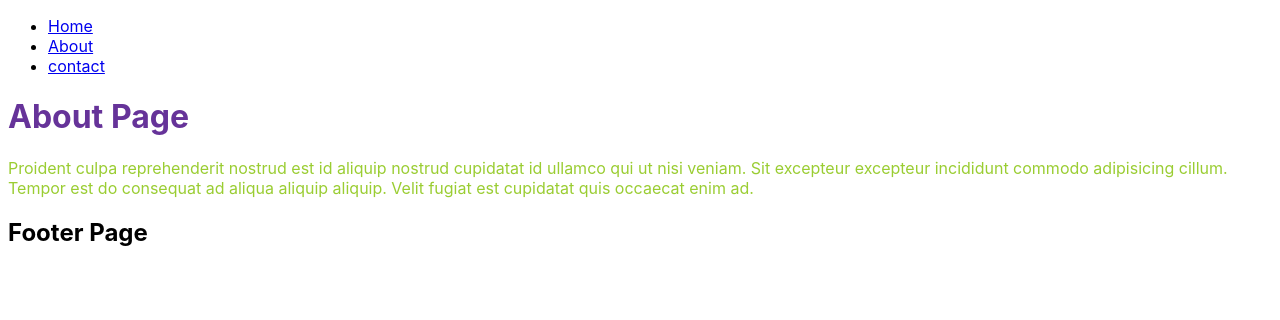
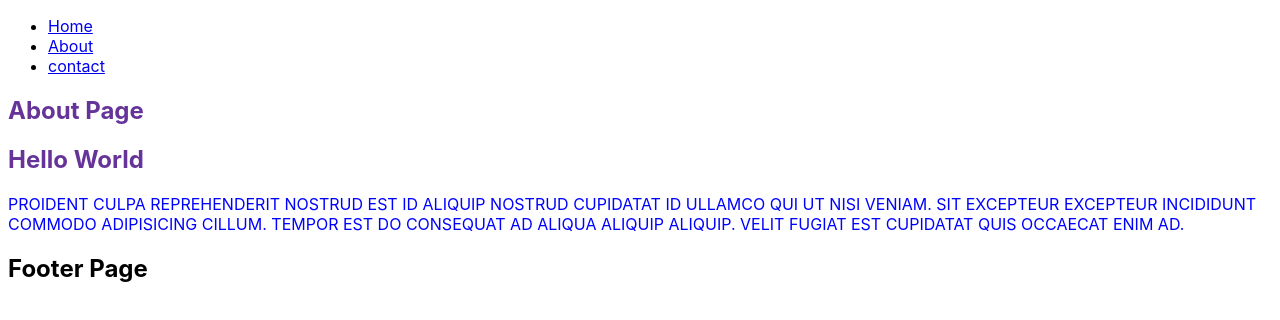
Before and after one commit to akshyaprakash/gatsby-learning, a Gatsby site: page /about in a window 1280 px wide. Built offline with nearby package versions, Linux system fonts and the light colour scheme; Gatsby itself is replaced by a stand-in of ours.

Commit message:
Styled_Components

```diff
--- a/gatsby-config.js
+++ b/gatsby-config.js
@@ -6,5 +6,5 @@
 
 module.exports = {
   /* Your site config here */
-  plugins: [],
+  plugins: [`gatsby-plugin-styled-components`],
 }
--- a/package.json
+++ b/package.json
@@ -14,9 +14,12 @@
     "test": "echo \"Write tests! -> https://gatsby.dev/unit-testing\" && exit 1"
   },
   "dependencies": {
+    "babel-plugin-styled-components": "^1.12.0",
     "gatsby": "^3.2.1",
+    "gatsby-plugin-styled-components": "^4.3.0",
     "react": "^17.0.1",
-    "react-dom": "^17.0.1"
+    "react-dom": "^17.0.1",
+    "styled-components": "^5.2.3"
   },
   "devDependencies": {
     "prettier": "2.2.1"
--- a/src/pages/about.js
+++ b/src/pages/about.js
@@ -1,20 +1,34 @@
 import React from "react"
 import Layout from "../components/Layout"
-import { page, text } from "../examples/about.module.css"
+// import { page, text } from "../examples/about.module.css"
+import styled from "styled-components"
 const about = () => {
   return (
     <Layout>
-      <div className={page}>
+      <Wrapper>
         <h1>About Page</h1>
-        <p>
+        <h1>Hello World</h1>
+        <p className="text">
           Proident culpa reprehenderit nostrud est id aliquip nostrud cupidatat
           id ullamco qui ut nisi veniam. Sit excepteur excepteur incididunt
           commodo adipisicing cillum. Tempor est do consequat ad aliqua aliquip
           aliquip. Velit fugiat est cupidatat quis occaecat enim ad.
         </p>
-      </div>
+      </Wrapper>
     </Layout>
   )
 }
 
+const Wrapper = styled.section`
+  color: blue;
+
+  h1 {
+    color: rebeccapurple;
+  }
+
+  .text {
+    text-transform: uppercase;
+  }
+`
+
 export default about
--- a/src/pages/index.js
+++ b/src/pages/index.js
@@ -2,10 +2,12 @@ import React from "react"
 import { Link } from "gatsby"
 import Layout from "../components/Layout"
 import { page, text } from "../examples/home.module.css"
+import { ExampleButton } from "../examples/button"
 export default function Home() {
   return (
     <Layout>
       <div className={page}>
+        <ExampleButton>click me</ExampleButton>
         <h1>Home Page</h1>
         <h1>Hello World</h1>
         <h1>Hello People</h1>
```
Also changed, not shown: src/examples/button.js (added, +7 -0 lines), 1 other file.
